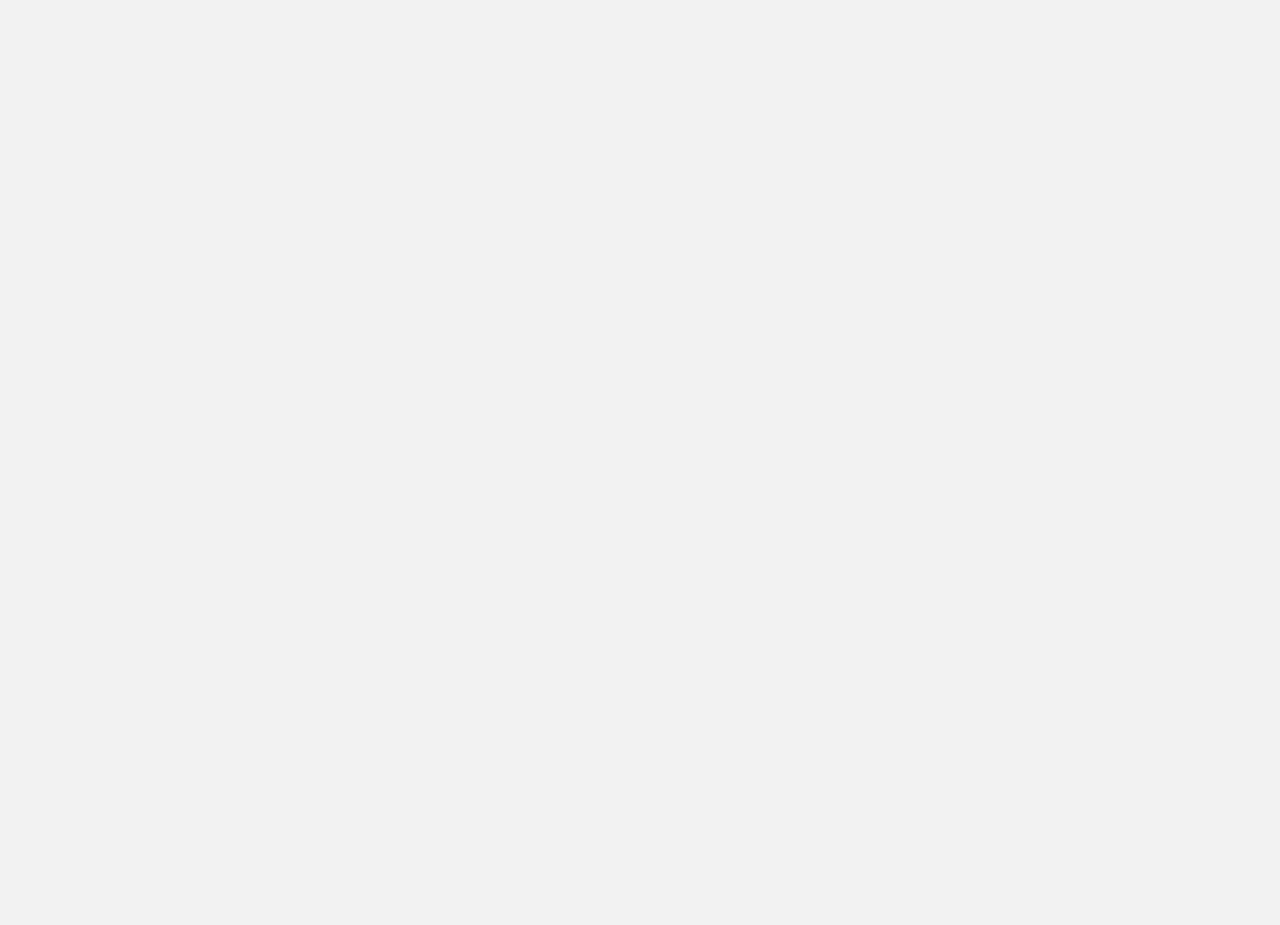
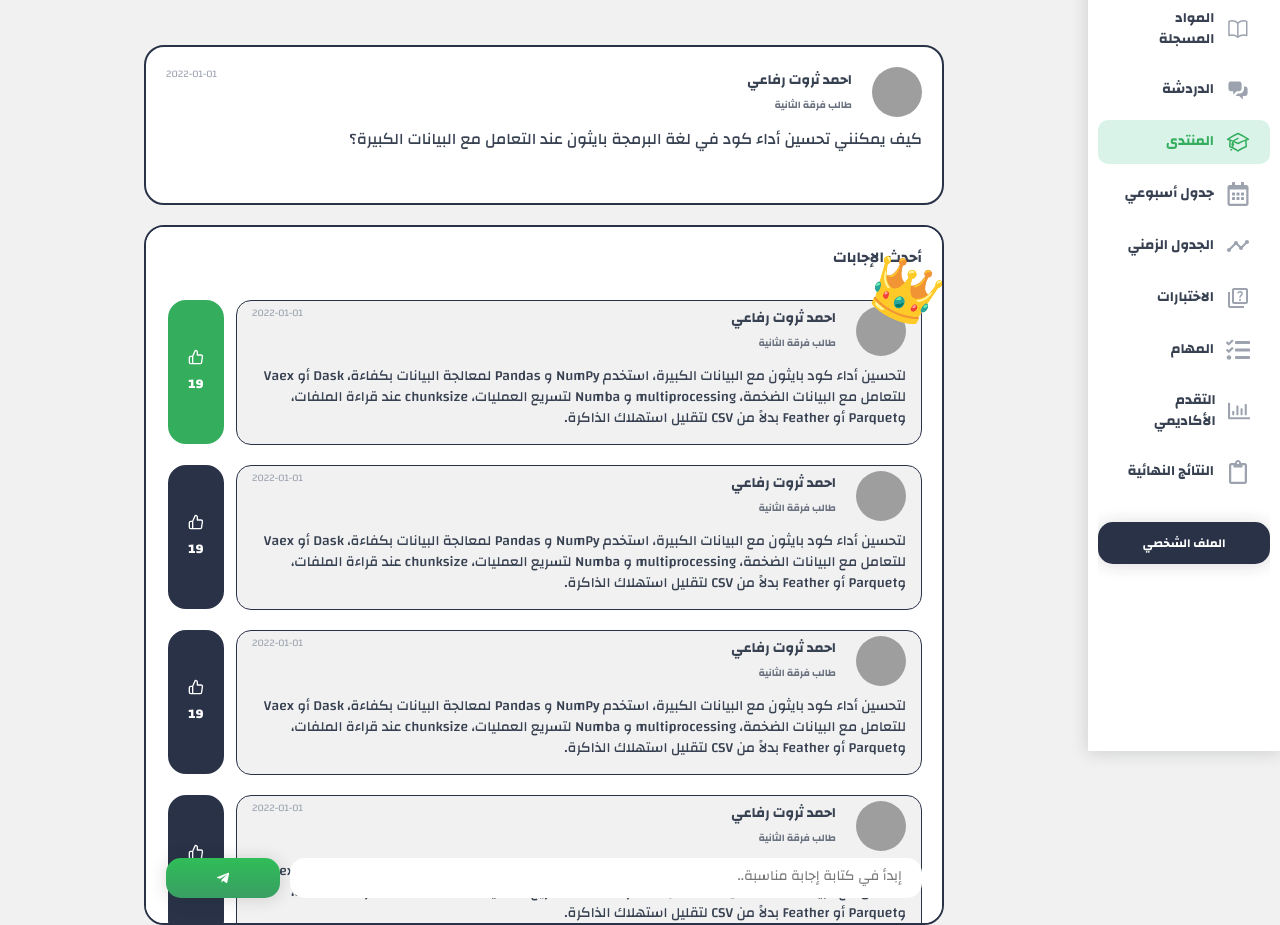
Before and after one commit to AhmedDev02/NextGenEdu, a React (Vite) app: page /discussion/1 in a window 1280 px wide. Shown: the part 149-1074 px from the top of the page. Before the commit the page ends 800 px from the top, so only its background shows below. Built offline with nearby package versions, Linux system fonts and the light colour scheme; grey boxes are pictures that could not be loaded; a web font is replaced by a local one.

Commit message:
discusstion feature is fully completed

```diff
--- a/src/App.jsx
+++ b/src/App.jsx
@@ -43,6 +43,7 @@ import AdminAppLayout from "./ui/AdminAppLayout";
 // styles
 import GlobalStyles from "./styles/GlobalStyles";
 import { StudentProgressProvider } from "./context/StudentProgressProvider";
+import Answers from "./features/discussion/Answers";
 
 const queryClient = new QueryClient({
   defaultOptions: {
@@ -75,7 +76,10 @@ function App() {
               />
 
               <Route path="chat" element={<Chat />} />
+
               <Route path="discussion" element={<Discussion />} />
+              <Route path="discussion/:questionId" element={<Answers />} />
+
               <Route path="weekly-schedule" element={<WeeklySchedule />} />
               <Route path="projects-timeline" element={<ProjectsTimeline />} />
               <Route path="exams" element={<Exams />} />
--- /dev/null
+++ b/src/features/discussion/AnswerForm.jsx
@@ -0,0 +1,95 @@
+import { useState } from "react";
+import { useForm } from "react-hook-form";
+import Button from "../../ui/Button";
+import { FaTelegramPlane } from "react-icons/fa";
+import styled from "styled-components";
+
+const TextArea = styled.textarea`
+  z-index: 1; /* Optional: Ensure it stays above other content */
+  flex-grow: 1;
+  text-align: center;
+  background: transparent;
+  border: none;
+  outline: none;
+  font-size: 1.4rem;
+  border-radius: 15px;
+  padding: 5px 20px;
+  margin: 0;
+  font-family: "Changa", sans-serif;
+  word-break: break-word;
+  resize: none;
+  overflow-wrap: anywhere;
+  direction: rtl;
+  text-align: right;
+  max-height: 60px !important;
+  background-color: #fff;
+
+  &::-webkit-scrollbar {
+    display: none;
+  }
+  overflow-y: auto;
+
+  &:focus {
+    border: none;
+    outline: none;
+    box-shadow: var(--shadow-primary);
+    border-bottom: 1px solid var(--color-secondary-darkblue);
+  }
+`;
+
+const Form = styled.form`
+  margin-top: 5px;
+  width: 100%;
+  display: flex;
+  justify-content: space-around;
+  gap: 10px;
+  flex-direction: row-reverse;
+  height: 40px;
+  /* position: fixed; */
+  bottom: 10px;
+  position: sticky;
+  bottom: 0px;
+  z-index: 10;
+`;
+
+function AnswerForm({ onSendMessage }) {
+  const { register, handleSubmit, reset } = useForm();
+  const [message, setMessage] = useState("");
+  const [selectedFile, setSelectedFile] = useState(null);
+
+  const handleChange = (e) => {
+    setMessage(e.target.value);
+    e.target.style.height = "40px";
+    e.target.style.height = `${e.target.scrollHeight}px`;
+  };
+
+  const handleKeyDown = (event) => {
+    if (event.key === "Enter" && !event.shiftKey) {
+      event.preventDefault();
+      handleSubmit(onSubmit)();
+    }
+  };
+
+  const onSubmit = (data) => {
+    if (!data.message.trim() && !selectedFile) return; // Prevent empty messages
+    onSendMessage({ text: data.message, file: selectedFile }); // Pass both
+    setSelectedFile(null); // Reset file
+    reset(); // Reset form fields
+  };
+  return (
+    <Form onSubmit={handleSubmit(onSubmit)}>
+      <Button type="submit">
+        <FaTelegramPlane />
+      </Button>
+      <TextArea
+        placeholder="إبدأ في كتابة إجابة مناسبة.."
+        {...register("message")}
+        value={message}
+        onChange={handleChange}
+        onKeyDown={handleKeyDown}
+      />
+    </Form>
+  );
+}
+
+export default AnswerForm;
--- /dev/null
+++ b/src/features/discussion/AnswerStatus.jsx
@@ -0,0 +1,45 @@
+import { FiThumbsUp } from "react-icons/fi";
+import styled from "styled-components";
+
+const StatNumber = styled.h5`
+  color: #fff;
+`;
+
+const StatDiv = styled.div`
+  display: flex;
+  gap: 10px;
+  flex-direction: column;
+`;
+
+const Div = styled.div`
+  position: relative;
+  display: flex;
+  flex-direction: column;
+  text-align: center;
+  align-items: center;
+  justify-content: space-around;
+  padding: 0 20px;
+  border-radius: 20px;
+  background-color: ${({ first }) =>
+    first ? "var(--color-green)" : "var(--color-secondary-darkblue)"};
+  border: 2px white solid;
+  height: 90%;
+  cursor: pointer;
+  &:hover {
+    box-shadow: var(--shadow-primary);
+    transform: scale(1.04);
+  }
+`;
+
+function AnswerStatus({ first, likes }) {
+  return (
+    <Div onClick={() => console.log("clicked")} first={first}>
+      <StatDiv>
+        <FiThumbsUp style={{ color: "#fff" }} />
+        <StatNumber>{likes}</StatNumber>
+      </StatDiv>
+    </Div>
+  );
+}
+
+export default AnswerStatus;
--- /dev/null
+++ b/src/features/discussion/Answers.jsx
@@ -0,0 +1,18 @@
+import ContentHeader from "../../ui/ContentHeader";
+import { STUDENT_PAGES_PROPERTIES } from "../../utils/constants";
+import AnswersContent from "./AnswersContent";
+
+function Answers() {
+  return (
+    <>
+      <ContentHeader
+        title={STUDENT_PAGES_PROPERTIES.DISCUSSION_ANSWERS.title}
+        description={STUDENT_PAGES_PROPERTIES.DISCUSSION_ANSWERS.description}
+        button={true}
+      />
+      <AnswersContent />
+    </>
+  );
+}
+
+export default Answers;
--- /dev/null
+++ b/src/features/discussion/AnswersContainer.jsx
@@ -0,0 +1,142 @@
+import styled from "styled-components";
+import AnswerStatus from "./AnswerStatus";
+import AnswerForm from "./AnswerForm";
+
+const Container = styled.div`
+  position: relative;
+  display: flex;
+  flex-direction: column;
+  align-items: center;
+  justify-content: space-between;
+  padding: 20px;
+  width: 100%;
+  background-color: #fff;
+  border-radius: 20px;
+  border: 2px solid var(--color-secondary-darkblue);
+  overflow-y: auto;
+  max-height: 700px;
+  &::-webkit-scrollbar {
+    width: 10px; /* Scrollbar width */
+  }
+  &::-webkit-scrollbar-track {
+    display: block;
+    background: transparent; /* Track color */
+    border-radius: 10px;
+    z-index: 0;
+  }
+  &::-webkit-scrollbar-thumb {
+    background-color: var(--color-secondary-darkblue); /* Scroll thumb color */
+    border-radius: 10px;
+    display: block;
+    border: 2px solid #e0e0e0;
+  }
+  padding-bottom: 25px;
+  z-index: 1;
+`;
+const H3 = styled.h3`
+  font-size: 1.5rem;
+  align-self: end;
+  margin-left: auto;
+  margin-bottom: 20px;
+`;
+const AnswerRow = styled.div`
+  width: 100%;
+  display: flex;
+  justify-content: space-between;
+  align-items: center;
+  gap: 10px;
+`;
+const AnswerTextDiv = styled.div`
+  width: 100%;
+  display: flex;
+  flex-direction: column;
+  justify-content: space-between;
+  align-items: center;
+  background-color: #f1f1f1;
+  padding: 5px 15px;
+  border-radius: 15px;
+  border: 1px solid var(--color-secondary-darkblue);
+  margin: 10px 0;
+`;
+const AnswerHead = styled.div`
+  display: flex;
+  justify-content: space-between;
+  width: 100%;
+`;
+const AvatarDiv = styled.div`
+  display: flex;
+  gap: 20px;
+  justify-content: space-around;
+  align-items: center;
+`;
+const Avatar = styled.img`
+  width: 50px;
+  height: 50px;
+  border-radius: 50%;
+  position: relative;
+`;
+const Name = styled.h4`
+  font-size: 1.4rem;
+  ${({ first }) =>
+    first &&
+    `&::before {
+    content: "👑";
+    position: absolute;
+    font-size: 5.7rem;
+    top: 23px;
+    transform: rotate(25deg);
+    right: 3px;
+  }
+    `}
+`;
+
+const StudentLevel = styled.h4``;
+const AnswerUserInfoDiv = styled.div``;
+const Span = styled.span`
+  font-size: 1rem;
+  color: var(--color-grey-500);
+`;
+
+const AnswerDate = styled.p`
+  font-size: 1rem;
+  color: var(--color-grey-400);
+`;
+const AnswerBody = styled.p`
+  font-weight: 500;
+  font-size: 1.4rem;
+  display: block;
+  margin: 10px 0;
+  align-self: start;
+`;
+
+function AnswersContainer({ name, level, date, answer }) {
+  const data = [1, 2, 3, 4, 5, 6, 7, 8];
+  return (
+    <Container>
+      <H3>أحدث الإجابات</H3>
+      {data.map((item, index) => (
+        <AnswerRow key={index}>
+          <AnswerTextDiv>
+            <AnswerHead>
+              <AvatarDiv>
+                <Avatar src="https://picsum.photos/200/300" alt="user" />
+                <AnswerUserInfoDiv>
+                  <Name first={index === 0}>{name}</Name>
+                  <StudentLevel>
+                    <Span> طالب فرقة {level}</Span>
+                  </StudentLevel>
+                </AnswerUserInfoDiv>
+              </AvatarDiv>
+              <AnswerDate>{date}</AnswerDate>
+            </AnswerHead>
+            <AnswerBody>{answer}</AnswerBody>
+          </AnswerTextDiv>
+          <AnswerStatus first={+index === 0} likes={19} />
+        </AnswerRow>
+      ))}
+      <AnswerForm />
+    </Container>
+  );
+}
+
+export default AnswersContainer;
--- /dev/null
+++ b/src/features/discussion/AnswersContent.jsx
@@ -0,0 +1,38 @@
+import styled from "styled-components";
+import QuestionDetails from "./QuestionDetails";
+import AnswersContainer from "./AnswersContainer";
+
+const Div = styled.div`
+  display: flex;
+  flex-direction: column;
+  align-items: center;
+  justify-content: space-between;
+  width: 800px;
+  gap: 20px;
+`;
+
+function AnswersContent() {
+  return (
+    <Div>
+      <QuestionDetails
+        level={"الثانية"}
+        name={"احمد ثروت رفاعي"}
+        date={"2022-01-01"}
+        question={
+          "كيف يمكنني تحسين أداء كود في لغة البرمجة بايثون عند التعامل مع البيانات الكبيرة؟"
+        }
+        style={{ width: "100%" }}
+      />
+      <AnswersContainer
+        level={"الثانية"}
+        name={"احمد ثروت رفاعي"}
+        date={"2022-01-01"}
+        answer={
+          "لتحسين أداء كود بايثون مع البيانات الكبيرة، استخدم NumPy و Pandas لمعالجة البيانات بكفاءة، Dask أو Vaex للتعامل مع البيانات الضخمة، multiprocessing و Numba لتسريع العمليات، chunksize عند قراءة الملفات، وParquet أو Feather بدلاً من CSV لتقليل استهلاك الذاكرة. "
+        }
+      />
+    </Div>
+  );
+}
+
+export default AnswersContent;
--- a/src/features/discussion/Question.jsx
+++ b/src/features/discussion/Question.jsx
@@ -57,6 +57,7 @@ function Question({ liked }) {
           paddingLeftRight="258px"
           paddingTopBottom="10px"
           style={{ borderRadius: "15px", border: "2px white solid" }}
+          navigateTo={`/discussion/1`}
         >
           عرض الإجابة
         </Button>
--- a/src/features/discussion/QuestionDetails.jsx
+++ b/src/features/discussion/QuestionDetails.jsx
@@ -50,9 +50,9 @@ const Span = styled.span`
   color: var(--color-grey-500);
 `;
 
-function QuestionDetails({ name, level, avatar, question, date }) {
+function QuestionDetails({ name, level, avatar, question, date, ...rest }) {
   return (
-    <QuestionContainer>
+    <QuestionContainer {...rest}>
       <QuestionHead>
         <AvatarDiv>
           <Avatar src="https://picsum.photos/200/300" alt="user" />
```
